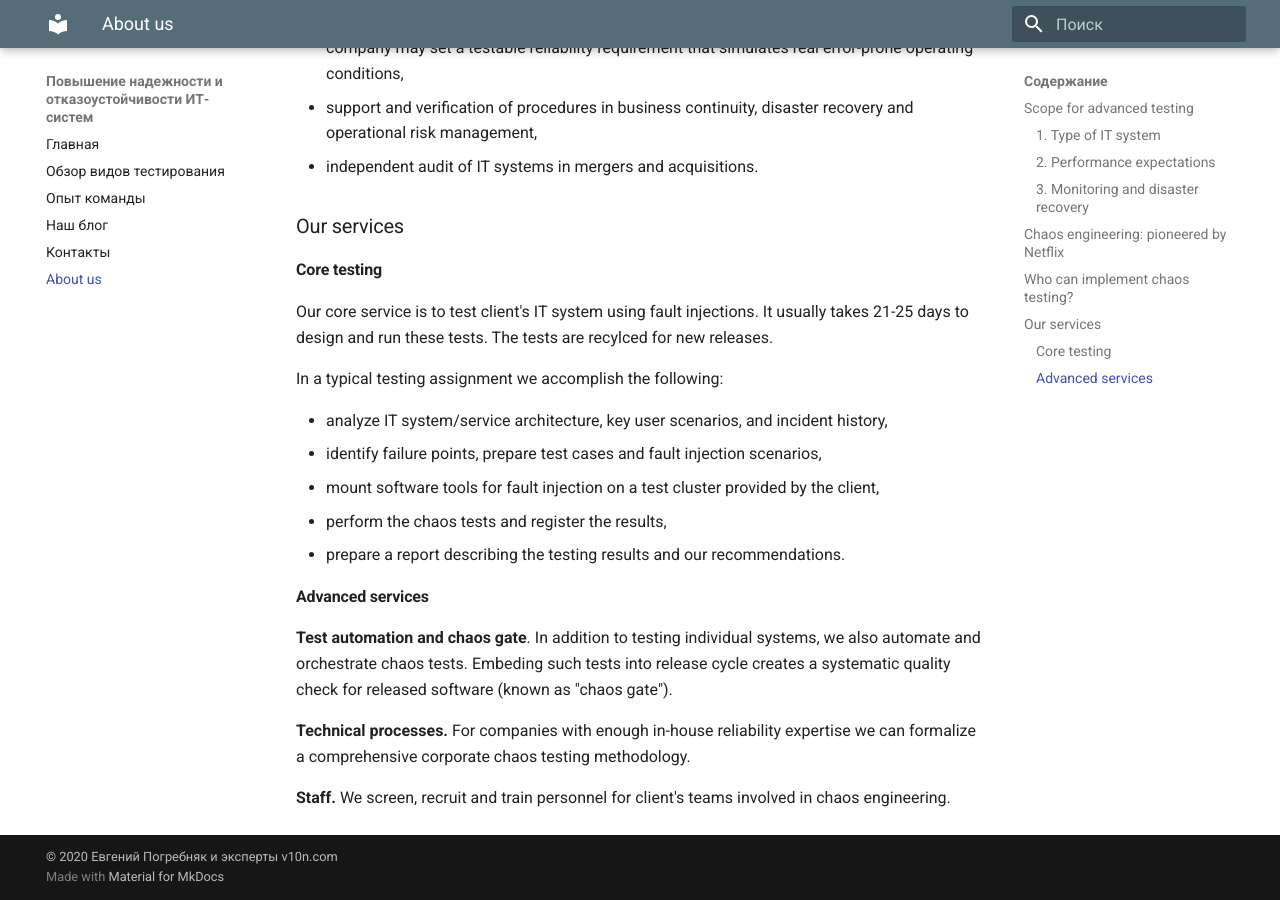
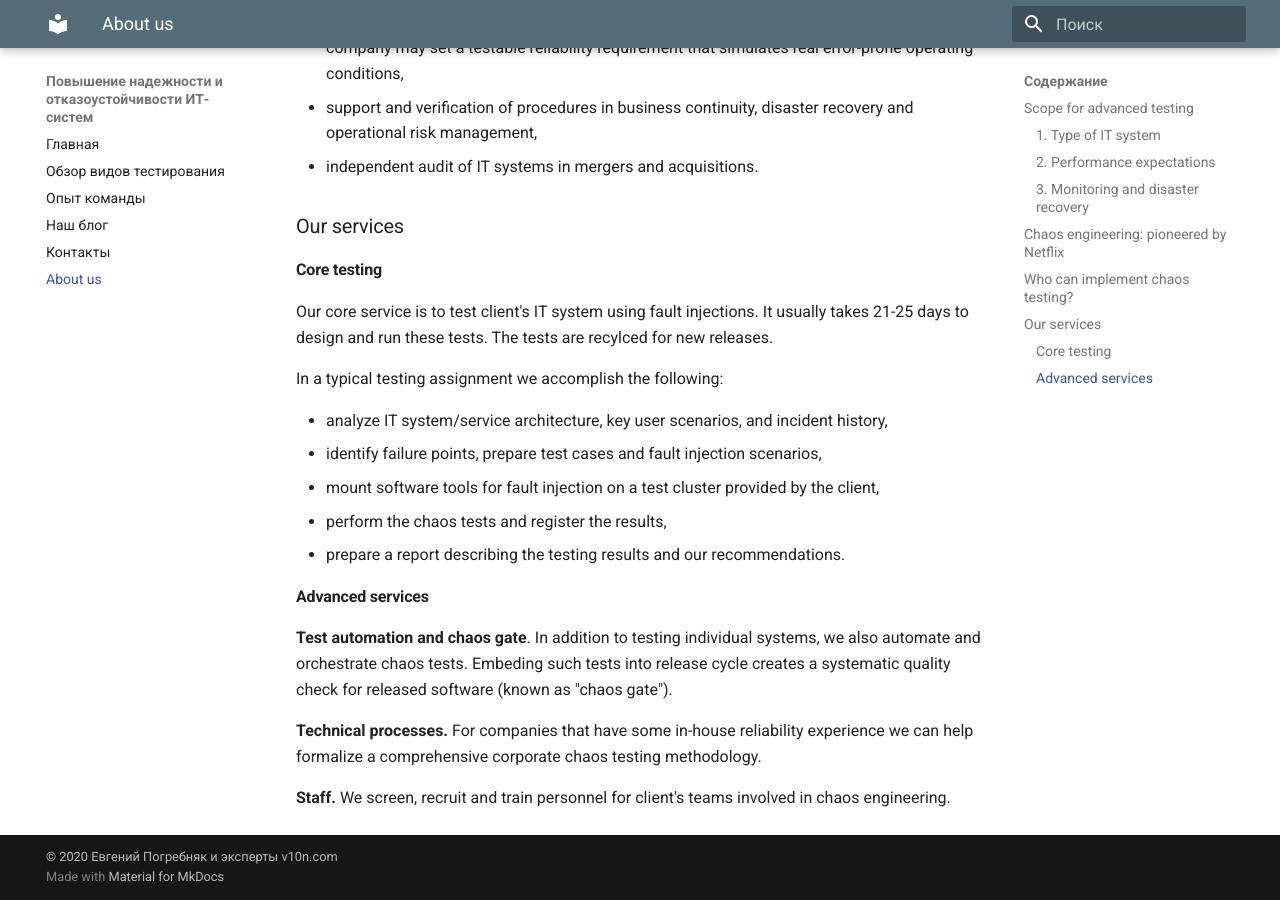
Before and after one commit to epogrebnyak/mkdocs-actionable, an MkDocs documentation site: the page built from docs/english.md, in a window 1280 px wide and 900 px high, scrolled down 2141 px. Built offline with MkDocs 1.6.1 and Material for MkDocs 9.7.7, drawn with Linux system fonts in a browser that asks for light colours.

Commit message:
Update english.md

```diff
--- a/docs/english.md
+++ b/docs/english.md
@@ -16,25 +16,24 @@
 a high-load system, clear performance expectations, and monitoring and disaster recovery procedures in place:
 
 #### 1. Type of IT system
+
 - A large-scale IT system with a complex architecture, possibly cloud-based
 - System downtime or abnormal operation hurts users and is expensive for the company
 - Software development team works closely with operations team ("build",  not just "buy")
 
 #### 2. Performance expectations
+
 - Critical user scenarios are prioritized and reflected through meaningful reliability metrics (SLI/SLO)
 - The business recognizes the value of system reliability - there is possibly a business-side KPI on reliability
 - The company should meet regulatory requirements on reliability
 
 #### 3. Monitoring and disaster recovery
+
 - Monitoring is good enough to reflect parts of hidden system state, but is not noisy
 - The team knows how to recover the system after an outage or automated the task
 - The incidents are logged and evaluated as they accumulate (postmortems)
 
-Such a system may still have more failures than expected. Technical team and management may want to
-tackle reasons behind incidents and not just handle consequences. Be prepared for upcoming risks, automate recovery,
-not just wait for incidents to happen. By starting reliability testing with chaos
-engineering you move from reactive to proactive strategy in your incident management
-and IT system quality assurance.
+Such a system may still have more failures than expected. Technical team and management may want to tackle reasons behind incidents and not just handle consequences. Be prepared for upcoming risks, automate recovery, not just wait for incidents to happen. By starting reliability testing with chaos engineering you move from reactive to proactive strategy in your incident management and IT system quality assurance.
 
 ### Chaos engineering: pioneered by Netflix
 
@@ -44,9 +43,7 @@
 setting provided insufficient guarantees.
 
 Netflix moved to experiment-based testing of a live production system.
-They introduced small controlled infrastructure and application faults to learn how a real system reacts to them.
-Does it fail, degrade or self-recover? Embedding artificial failures as a test helped to build a system
-that is more resilient to actual failures.
+They introduced small controlled infrastructure and application faults to learn how a real system reacts to them. Does it fail, degrade or self-recover?  Embedding artificial failures as a test helped to build a system that is more resilient to actual failures.
 
 This testing approach has proven successful and has become a standard
 practice in the design and operation of large distributed systems. Chaos
@@ -107,6 +104,7 @@
 **Test automation and chaos gate**. In addition to testing individual systems, we also automate and orchestrate chaos tests. Embeding such tests into release cycle
 creates a systematic quality check for released software (known as "chaos gate").
 
-**Technical processes.** For companies with enough in-house reliability expertise we can formalize a comprehensive corporate chaos testing methodology.
+**Technical processes.** For companies that have some in-house reliability
+experience we can help formalize a comprehensive corporate chaos testing methodology.
 
 **Staff.** We screen, recruit and train personnel for client's teams involved in chaos engineering.
```
